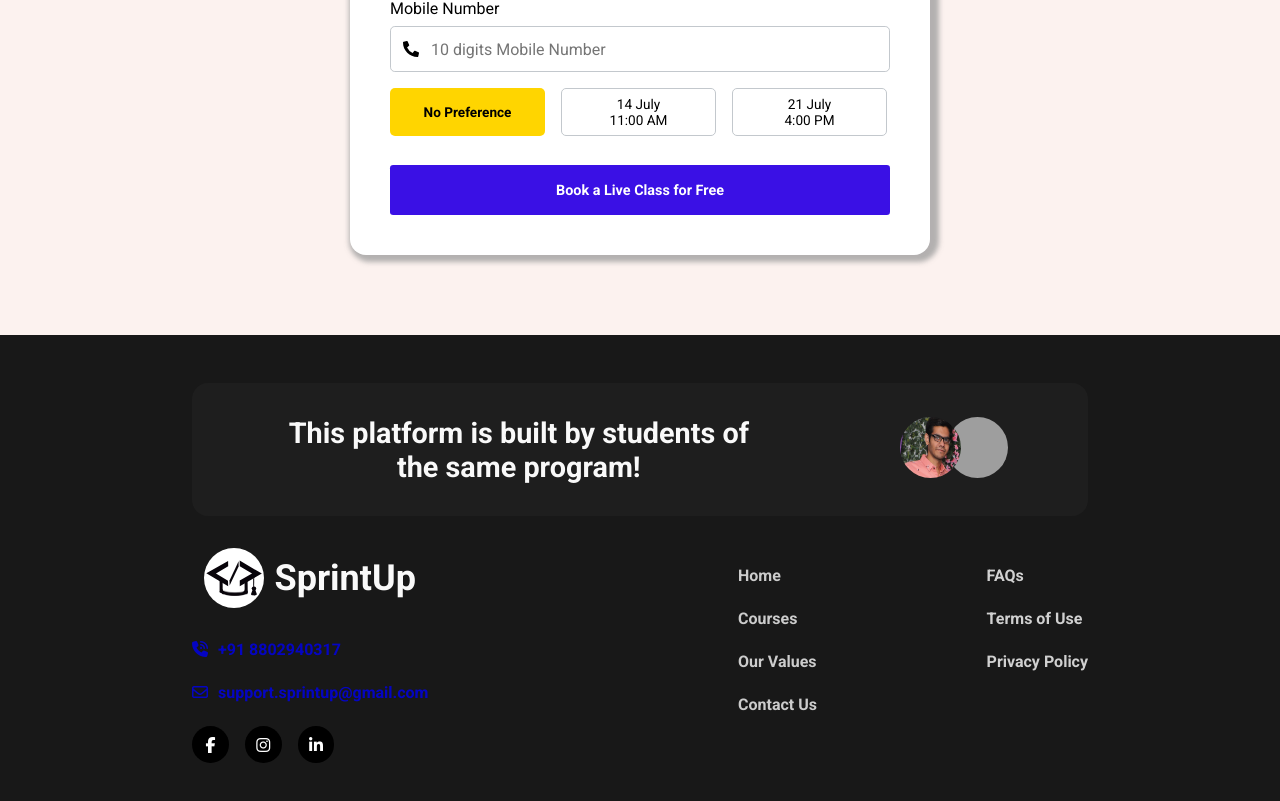
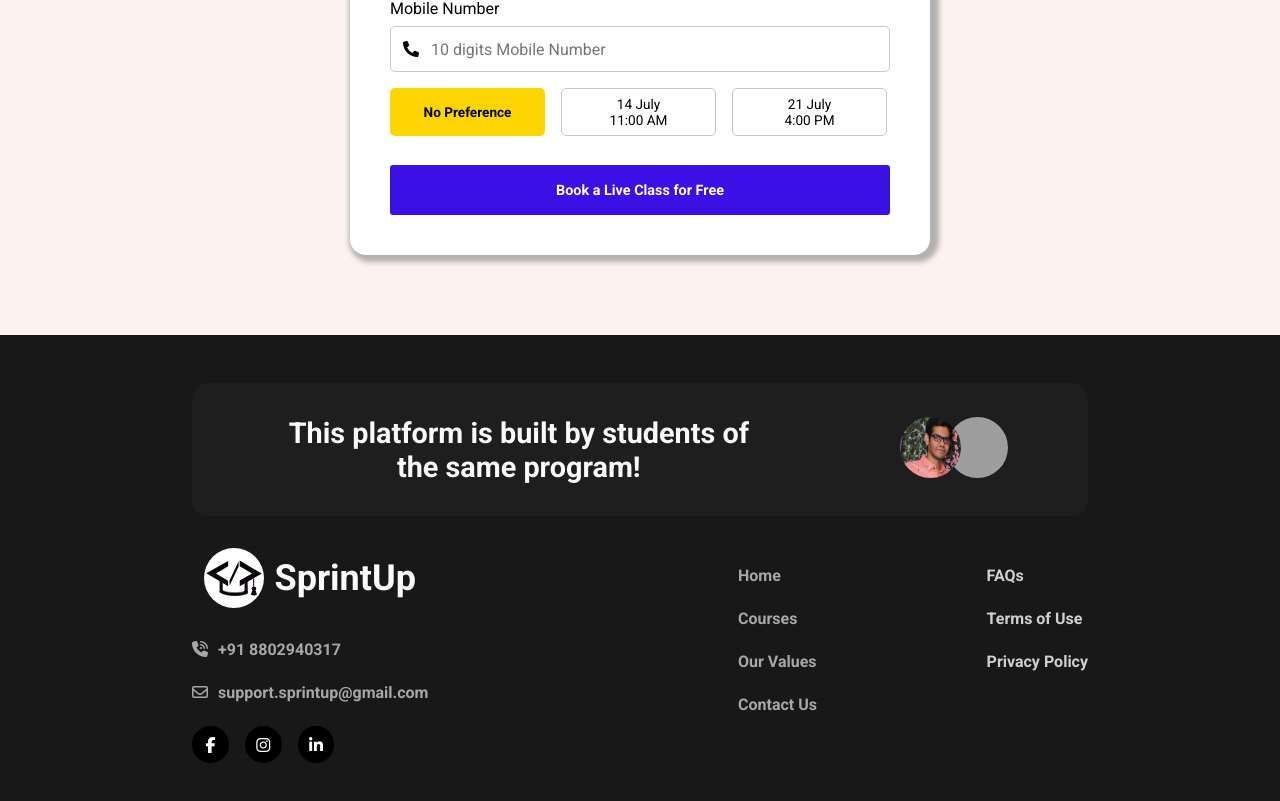
Before and after one commit to drumil32/Ed-Tech, a React (Vite) app in the folder frontend/: page / in a window 1280 px wide. Shown: the part 3377-4178 px from the top of the page. Built offline with nearby package versions, Linux system fonts and the light colour scheme; grey boxes are pictures that could not be loaded.

Commit message:
updated footer

```diff
--- a/frontend/src/components/organisms/Footer/style.scss
+++ b/frontend/src/components/organisms/Footer/style.scss
@@ -201,8 +201,9 @@ footer {
             gap: 1rem;
           }
 
-          li {
+          li, a{
             display: flex;
+            color: var(--secondary-text-color);
             gap: 0.625rem;
             list-style: none;
             font-size: 1rem;
```
